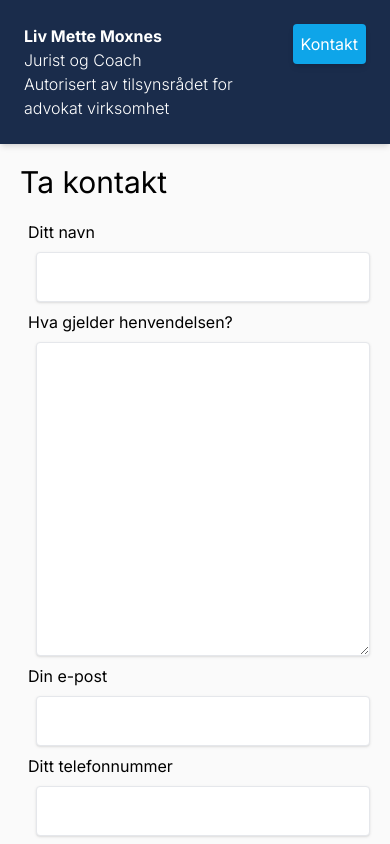
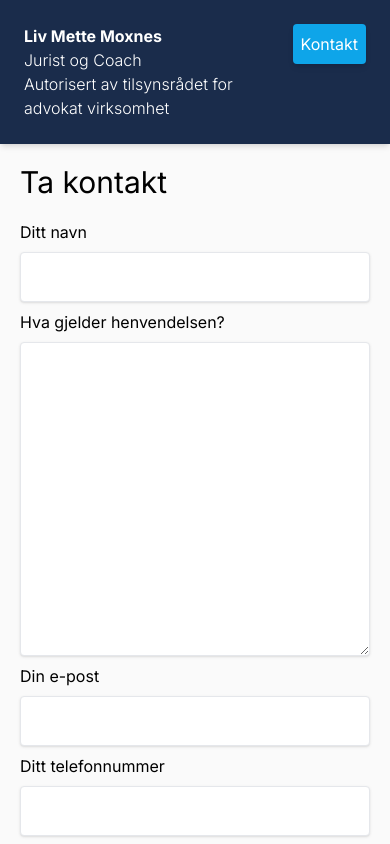
Before and after one commit to ErlingMK/moxnes_webapp, a Next.js app: page /contact in a window 390 px wide. Shown: the top 844 px of the page. Built offline with nearby package versions, Linux system fonts and the light colour scheme.

Commit message:
more mobile friendliness

```diff
--- a/src/app/components/Footer.tsx
+++ b/src/app/components/Footer.tsx
@@ -6,7 +6,7 @@ export default function Footer() {
         <p className={"text-sm"}>Organisasjonsnummer: 929450035</p>
       </div>
 
-      <div className="flex flex-col">
+      <div className="flex flex-col mb-3">
         <p className={"text-sm"}>Postboks 50, 3120 Teie Nøtterøy</p>
         <p className={"text-sm"}>
           <span>E-post:</span>
--- a/src/app/components/Input.tsx
+++ b/src/app/components/Input.tsx
@@ -15,7 +15,7 @@ export default function Input({
     <div className={"flex flex-col"}>
       <label htmlFor={name}>{header}</label>
       <input
-        className="m-2 p-3 shadow border rounded w-full focus:outline-none focus:border-sky-500 invalid:border-red-500 focus:invalid:border-red-500"
+        className="my-2 p-3 shadow border rounded w-full focus:outline-none focus:border-sky-500 invalid:border-red-500 focus:invalid:border-red-500"
         required={required}
         type={type}
         id={name}
--- a/src/app/components/MultiLineInput.tsx
+++ b/src/app/components/MultiLineInput.tsx
@@ -14,7 +14,7 @@ export default function wwInput({
         cols={80}
         rows={12}
         className={
-          "m-2 p-3 shadow appearance-none border rounded w-full focus:outline-none focus:shadow-outline focus:border-sky-500"
+          "my-2 p-3 shadow appearance-none border rounded w-full focus:outline-none focus:shadow-outline focus:border-sky-500"
         }
         required
         id={name}
--- a/src/app/contact/page.tsx
+++ b/src/app/contact/page.tsx
@@ -37,7 +37,7 @@ export default function Page() {
       <form
         onSubmit={onSubmit}
         ref={ref}
-        className={"flex flex-col gap-2 items-start mx-2"}
+        className={"flex flex-col gap-2 items-start"}
       >
         <fieldset>
           <Input name="name" type="text" header="Ditt navn" />
--- a/src/app/page.tsx
+++ b/src/app/page.tsx
@@ -8,7 +8,7 @@ export default function Home() {
     <div className={"flex flex-col"}>
       <div>
         <div className="z-10 relative">
-          <video width={1920} height={1080} loop autoPlay muted>
+          <video width={1920} height={1080} loop autoPlay muted playsInline>
             <source src="videos/loop_new.mp4" type="video/mp4" />
           </video>
           <div className="md:absolute md:top-3/4 md:ml-5 z-20 bg-main-blue-faded p-5 md:mr-5">
```
